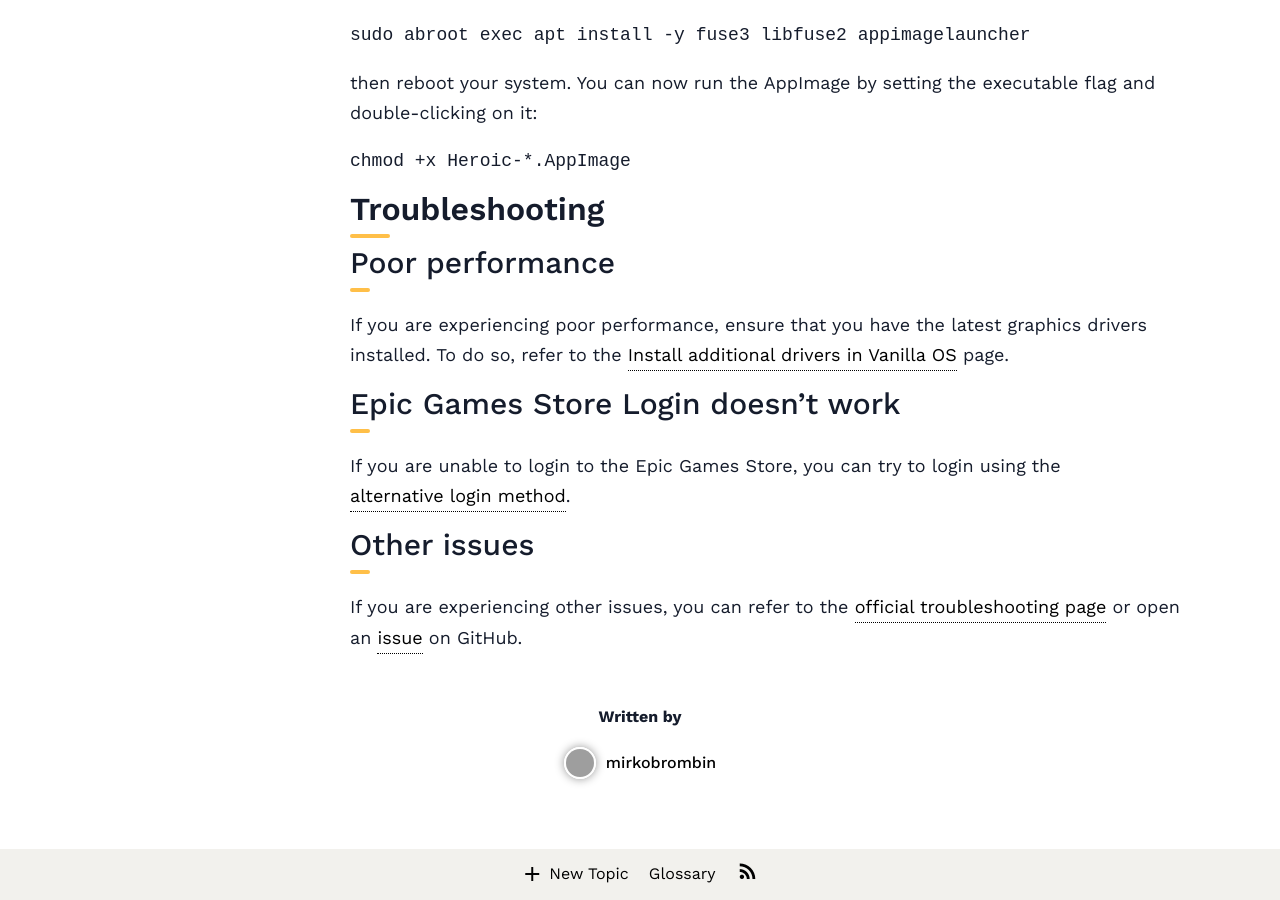
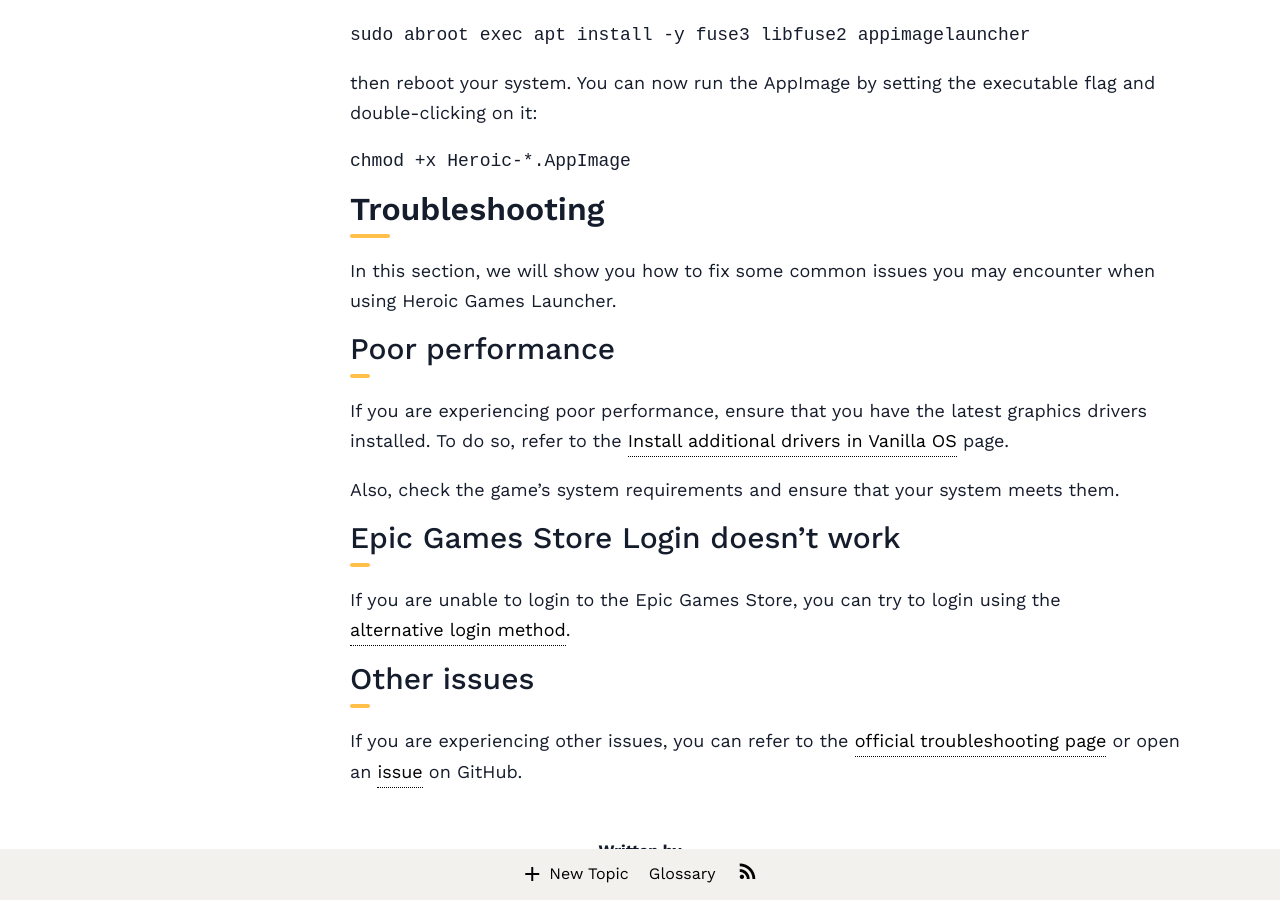
Before and after one commit to Vanilla-OS/handbook, a Jekyll site: the page built from _posts/2023-01-28-install-heroic-games-launcher.md, in a window 1280 px wide and 900 px high, scrolled down 991 px. Built offline with Jekyll 4.4.1, drawn with Linux system fonts in a browser that asks for light colours; nearby versions of some CDN libraries; a style sheet for code colours, icons or effects is not loaded; grey boxes are pictures that could not be loaded.

Commit message:
improve heroic's Troubleshooting section

```diff
--- a/_posts/2023-01-28-install-heroic-games-launcher.md
+++ b/_posts/2023-01-28-install-heroic-games-launcher.md
@@ -44,9 +44,13 @@
 
 ## Troubleshooting
 
+In this section, we will show you how to fix some common issues you may encounter when using Heroic Games Launcher.
+
 ### Poor performance
 
 If you are experiencing poor performance, ensure that you have the latest graphics drivers installed. To do so, refer to the [Install additional drivers in Vanilla OS](https://handbook.vanillaos.org/2022/12/10/install-additional-drivers.html) page.
+
+Also, check the game's system requirements and ensure that your system meets them.
 
 ### Epic Games Store Login doesn't work
 
```
